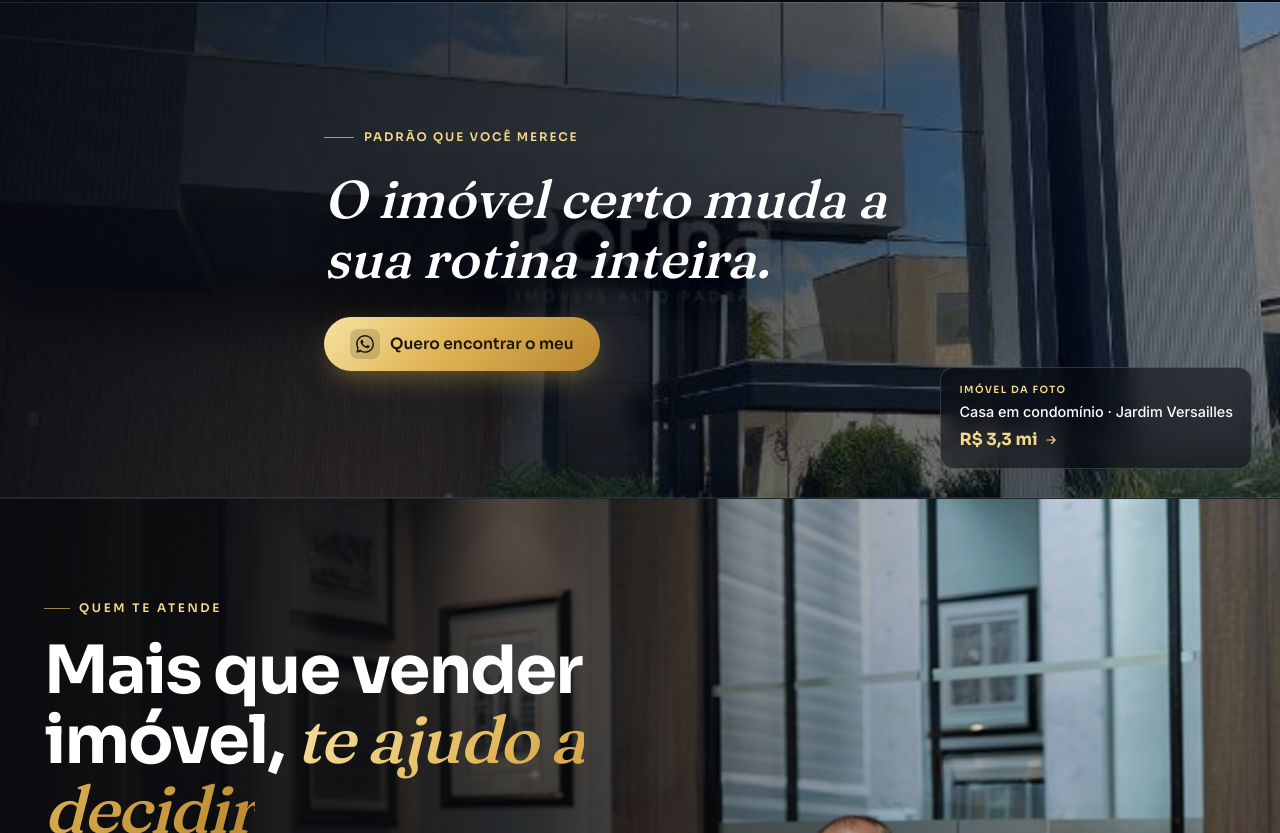
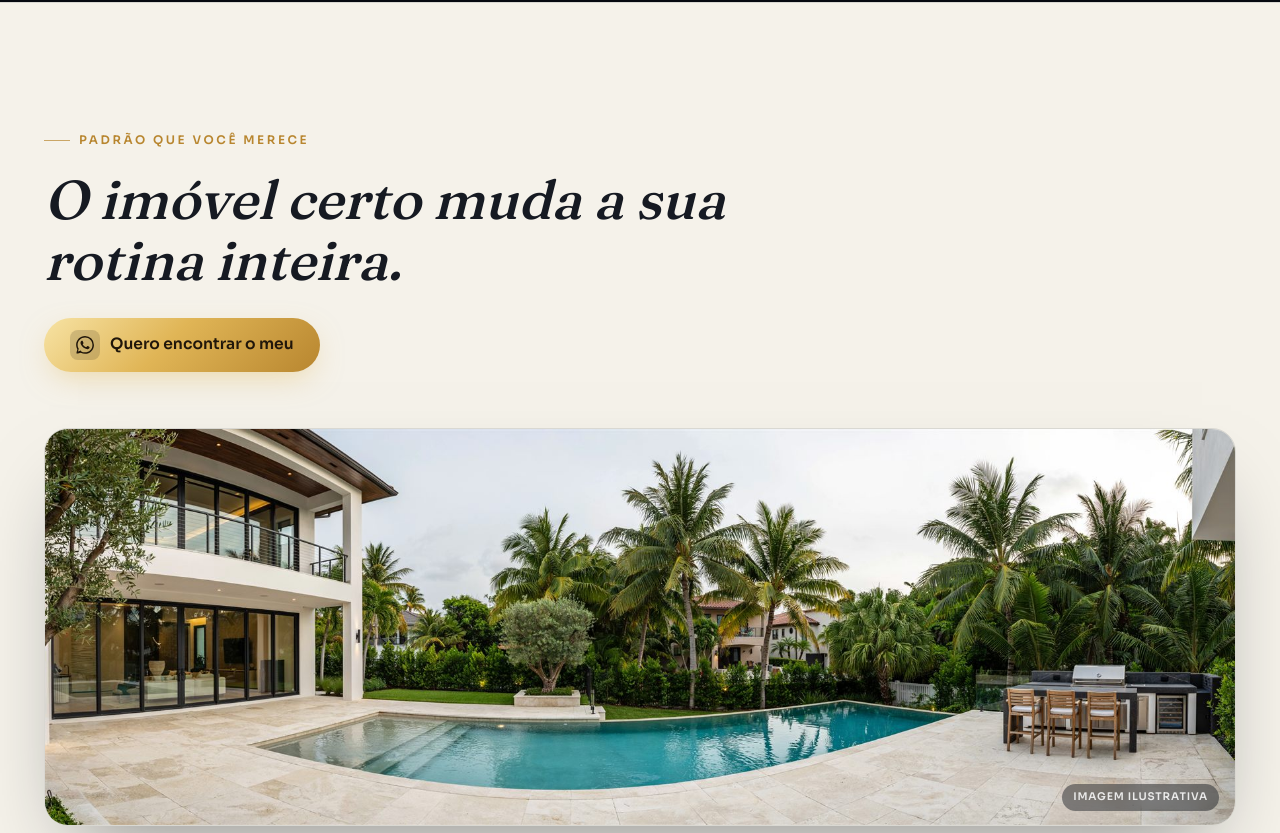
Before and after one commit to gratoncreative/viniciusgraton-imoveis, a React (Vite) app: page / in a window 1280 px wide. Shown: the part 3867-4700 px from the top of the page. Built offline with nearby package versions, Linux system fonts and the light colour scheme.

Commit message:
Banda b1: fundo claro + imovel ficticio ilustrativo (variante light no ParallaxBand)

```diff
--- a/src/components/ParallaxBand.jsx
+++ b/src/components/ParallaxBand.jsx
@@ -3,7 +3,44 @@ import { Link } from 'react-router-dom'
 import { linkWhatsApp, WA, formatPreco } from '../data'
 import { IconWhats, IconArrow } from './icons'
 
-export default function ParallaxBand({ img, eyebrow, frase, cta, wa, imovel }) {
+export default function ParallaxBand({ img, eyebrow, frase, cta, wa, imovel, light }) {
+  // variante CLARA: seção creme com texto + banner amplo de imóvel (ilustrativo)
+  if (light) {
+    return (
+      <section className="band-light section--light">
+        <div className="container">
+          <motion.div
+            className="band-light-head"
+            initial={{ opacity: 0, y: 24 }}
+            whileInView={{ opacity: 1, y: 0 }}
+            viewport={{ once: true, margin: '-100px' }}
+            transition={{ duration: 0.85, ease: [0.22, 1, 0.36, 1] }}
+          >
+            {eyebrow && <span className="eyebrow">{eyebrow}</span>}
+            <h2 className="band-light-frase">{frase}</h2>
+            {cta && (
+              <a className="btn btn-gold band-cta" href={linkWhatsApp(WA[wa])} target="_blank" rel="noopener">
+                <IconWhats /> {cta}
+              </a>
+            )}
+          </motion.div>
+
+          <motion.figure
+            className="band-light-media"
+            initial={{ opacity: 0, scale: 0.97 }}
+            whileInView={{ opacity: 1, scale: 1 }}
+            viewport={{ once: true, margin: '-80px' }}
+            transition={{ duration: 1, ease: [0.22, 1, 0.36, 1] }}
+          >
+            <img src={img} alt="Casa de alto padrão" loading="lazy" />
+            <figcaption className="band-light-cap">Imagem ilustrativa</figcaption>
+          </motion.figure>
+        </div>
+      </section>
+    )
+  }
+
+  // variante ESCURA (cinematográfica, com imóvel real da carteira)
   return (
     <section
       className="band"
--- a/src/data.js
+++ b/src/data.js
@@ -107,12 +107,12 @@ export const FAIXAS_PRECO = [
 // Faixas cinematográficas com IMÓVEIS REAIS da carteira (foto hospedada + selo clicável)
 export const BANDS = {
   b1: {
-    img: '/imoveis/86237.jpg',
+    img: '/casa-conceito.jpg',
+    light: true,
     eyebrow: 'Padrão que você merece',
     frase: 'O imóvel certo muda a sua rotina inteira.',
     cta: 'Quero encontrar o meu',
     wa: 'banda1',
-    imovel: { codigo: '86237', tipo: 'Casa em condomínio', bairro: 'Jardim Versailles', preco: 3300000 },
   },
   b2: {
     img: '/imoveis/99496.jpg',
--- a/src/index.css
+++ b/src/index.css
@@ -554,6 +554,13 @@ section { position: relative; padding: clamp(100px, 13vw, 184px) 0; }
 .band-credito-top { font-family: var(--font-head); font-size: 0.62rem; font-weight: 600; letter-spacing: 0.14em; text-transform: uppercase; color: var(--gold-1); }
 .band-credito-nome { font-size: 0.9rem; color: #fff; font-weight: 500; }
 .band-credito-preco { display: inline-flex; align-items: center; gap: 6px; font-family: var(--font-head); font-weight: 700; font-size: 1.05rem; color: var(--gold-1); margin-top: 2px; }
+/* ===== Band variante CLARA (imóvel ilustrativo — quebra o ritmo de seções escuras) ===== */
+.band-light { padding: clamp(78px, 10vw, 132px) 0; border-top: 1px solid var(--border); border-bottom: 1px solid var(--border); }
+.band-light-head { display: flex; flex-direction: column; align-items: flex-start; gap: 20px; max-width: 760px; margin-bottom: clamp(34px, 4.5vw, 56px); }
+.band-light-frase { font-family: var(--font-serif); font-style: italic; font-weight: 500; font-size: clamp(2rem, 4.4vw, 3.4rem); line-height: 1.12; color: var(--text); }
+.band-light-media { position: relative; margin: 0; border-radius: 24px; overflow: hidden; box-shadow: 0 40px 80px -34px rgba(22,26,34,0.5); border: 1px solid var(--border); }
+.band-light-media img { display: block; width: 100%; height: auto; }
+.band-light-cap { position: absolute; right: 16px; bottom: 14px; font-family: var(--font-head); font-size: 0.66rem; font-weight: 600; letter-spacing: 0.08em; text-transform: uppercase; color: rgba(255,255,255,0.85); background: rgba(7,10,17,0.42); backdrop-filter: blur(6px); padding: 5px 11px; border-radius: 999px; }
 @media (max-width: 768px) {
   .band { background-attachment: scroll; min-height: 52vh; padding: 64px 0; }
   .band-credito { position: static; margin: 26px 0 0; align-self: flex-start; }
```
Also changed, not shown: public/casa-conceito.jpg (added).
